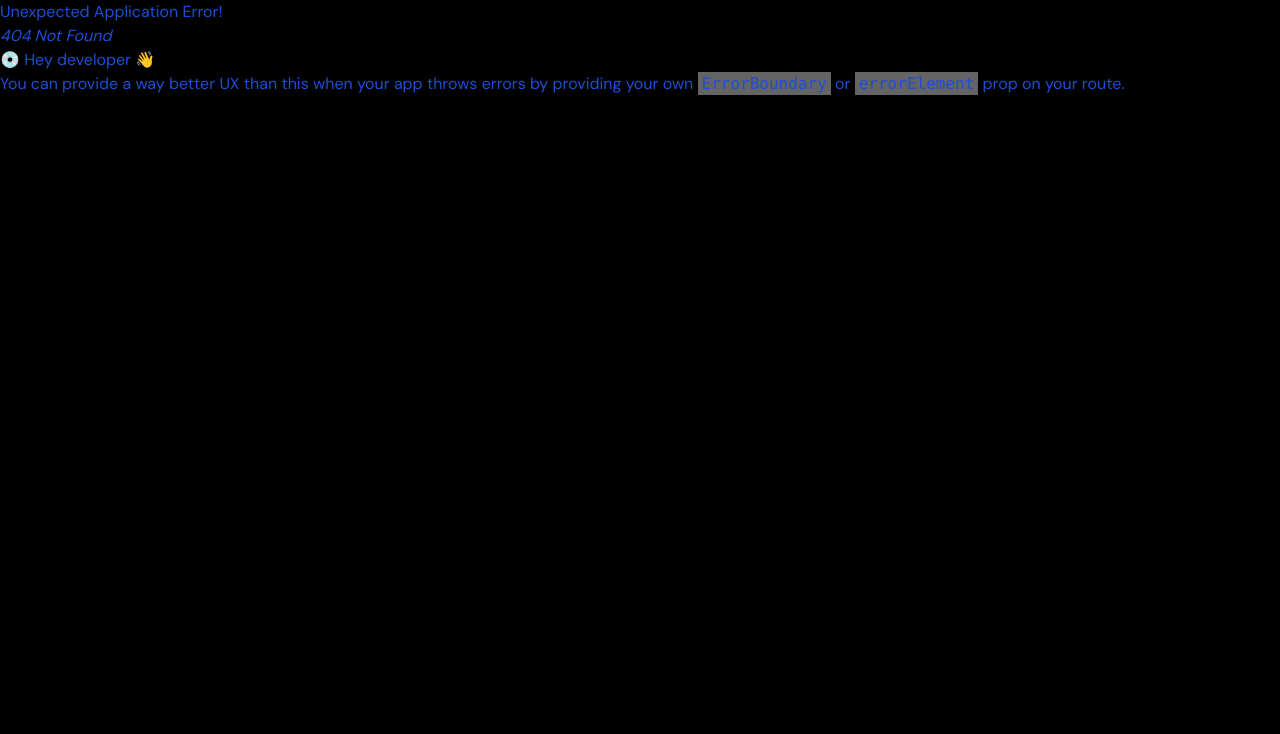
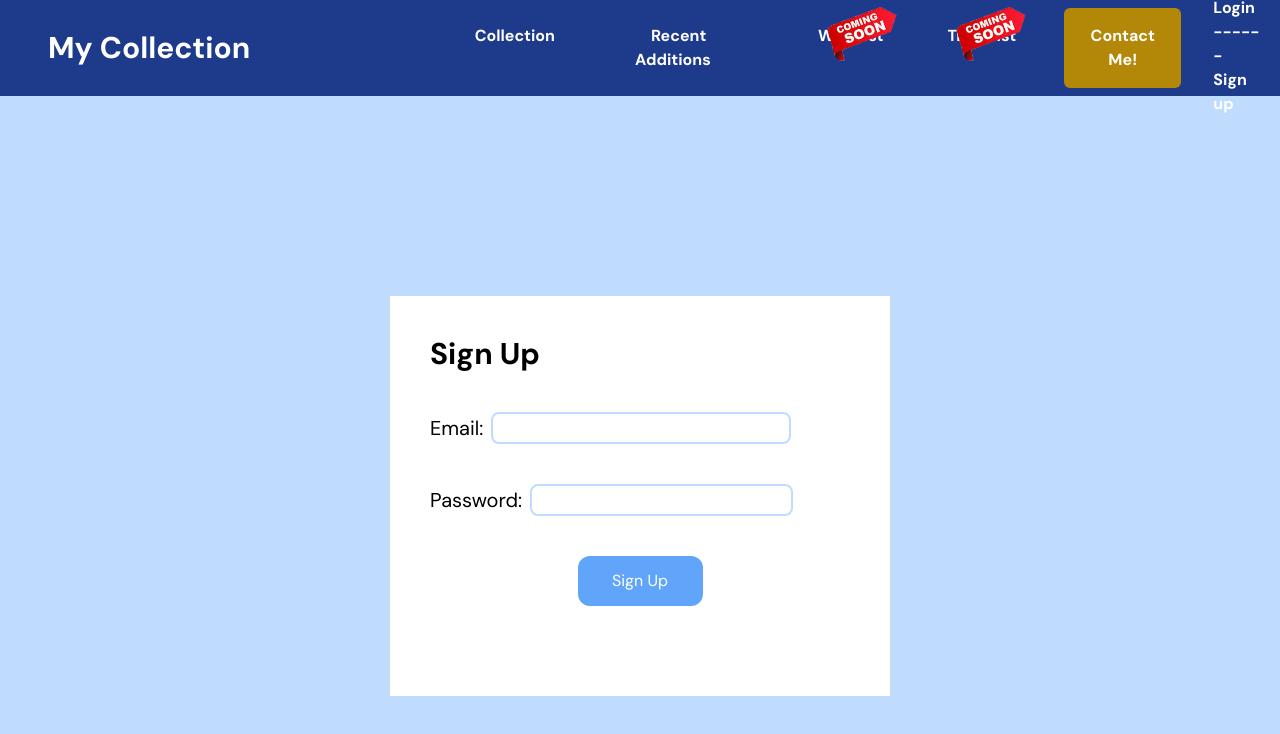
Before and after one commit to HariPeri/MERN-app, a React (Vite) app in the folder client/: page /signup in a window 1280 px wide. Before the commit this address had no page. Shown: the top 734 px of the page. Built offline with nearby package versions, Linux system fonts and the light colour scheme.

Commit message:
Login and Sign Up Pages

```diff
--- /dev/null
+++ b/client/src/pages/Auth/Login.tsx
@@ -0,0 +1,64 @@
+import { useState } from 'react';
+import Navbar from '../../shared/Navbar';
+
+function Login() {
+    const [email, setEmail] = useState<string>('');
+    const [password, setPassword] = useState<string>('');
+
+    const handleSubmit = async (e: React.FormEvent<HTMLFormElement>) => {
+        e.preventDefault();
+
+        console.log(email, password);
+    };
+    return (
+        <div className="bg-blue-200 h-full text-black">
+            <Navbar />
+            <div className="flex justify-center mt-[200px]">
+                <form
+                    className="bg-white w-[500px] h-[400px] mx-auto "
+                    onSubmit={handleSubmit}
+                >
+                    <div className="text-3xl ml-10 mt-10 font-bold">Login</div>
+
+                    <div className="flex flex-col">
+                        <label className="text-xl ml-10 mt-10" htmlFor="email">
+                            Email:
+                            <input
+                                className="w-[300px] pl-2 ml-2 border-blue-200 border-2 rounded-lg"
+                                id="email"
+                                type="email"
+                                onChange={(e) => setEmail(e.target.value)}
+                                value={email}
+                            />
+                        </label>
+                    </div>
+                    <div className="flex flex-col">
+                        <label
+                            className="text-xl ml-10 mt-10"
+                            htmlFor="password"
+                        >
+                            Password:
+                            <input
+                                className="pl-2 ml-2 w-[263px]  border-blue-200 border-2 rounded-lg"
+                                id="password"
+                                type="password"
+                                onChange={(e) => setPassword(e.target.value)}
+                                value={password}
+                            />
+                        </label>
+                    </div>
+                    <div className="flex flex-col">
+                        <button
+                            type="submit"
+                            className="mt-10 bg-blue-400 w-[125px] h-[50px] mx-auto rounded-xl text-white"
+                        >
+                            Login
+                        </button>
+                    </div>
+                </form>
+            </div>
+        </div>
+    );
+}
+
+export default Login;
--- /dev/null
+++ b/client/src/pages/Auth/SignUp.tsx
@@ -0,0 +1,66 @@
+import { useState } from 'react';
+import Navbar from '../../shared/Navbar';
+
+function SignUp() {
+    const [email, setEmail] = useState<string>('');
+    const [password, setPassword] = useState<string>('');
+
+    const handleSubmit = async (e: React.FormEvent<HTMLFormElement>) => {
+        e.preventDefault();
+
+        console.log(email, password);
+    };
+    return (
+        <div className="bg-blue-200 h-full text-black">
+            <Navbar />
+            <div className="flex justify-center mt-[200px]">
+                <form
+                    className="bg-white w-[500px] h-[400px] mx-auto "
+                    onSubmit={handleSubmit}
+                >
+                    <div className="text-3xl ml-10 mt-10 font-bold">
+                        Sign Up
+                    </div>
+
+                    <div className="flex flex-col">
+                        <label className="text-xl ml-10 mt-10" htmlFor="email">
+                            Email:
+                            <input
+                                className="w-[300px] pl-2 ml-2 border-blue-200 border-2 rounded-lg"
+                                id="email"
+                                type="email"
+                                onChange={(e) => setEmail(e.target.value)}
+                                value={email}
+                            />
+                        </label>
+                    </div>
+                    <div className="flex flex-col">
+                        <label
+                            className="text-xl ml-10 mt-10"
+                            htmlFor="password"
+                        >
+                            Password:
+                            <input
+                                className="pl-2 ml-2 w-[263px]  border-blue-200 border-2 rounded-lg"
+                                id="password"
+                                type="password"
+                                onChange={(e) => setPassword(e.target.value)}
+                                value={password}
+                            />
+                        </label>
+                    </div>
+                    <div className="flex flex-col">
+                        <button
+                            type="submit"
+                            className="mt-10 bg-blue-400 w-[125px] h-[50px] mx-auto rounded-xl text-white"
+                        >
+                            Sign Up
+                        </button>
+                    </div>
+                </form>
+            </div>
+        </div>
+    );
+}
+
+export default SignUp;
--- a/client/src/shared/Navbar.tsx
+++ b/client/src/shared/Navbar.tsx
@@ -67,12 +67,23 @@ function Navbar() {
                         </div>
                     </li>
                 </ul>
-                <button
-                    className="rounded-md bg-union-gold px-4 py-3 transition duration-300 hover:bg-orange-700 hover:text-white mr-12"
-                    type="button"
-                >
-                    Contact Me!
-                </button>
+                <div className="flex">
+                    <button
+                        className="rounded-md bg-union-gold px-4 py-3 my-7 transition duration-300 hover:bg-orange-700 hover:text-white mr-8"
+                        type="button"
+                    >
+                        Contact Me!
+                    </button>
+                    <div className="mr-4 mt-4">
+                        <Link to="/login">
+                            <div>Login</div>
+                        </Link>
+                        ------
+                        <Link to="/signup">
+                            <div>Sign up</div>
+                        </Link>
+                    </div>
+                </div>
             </div>
         </div>
     );
```
Also changed, not shown: client/src/main.tsx (+10 -0 lines).
